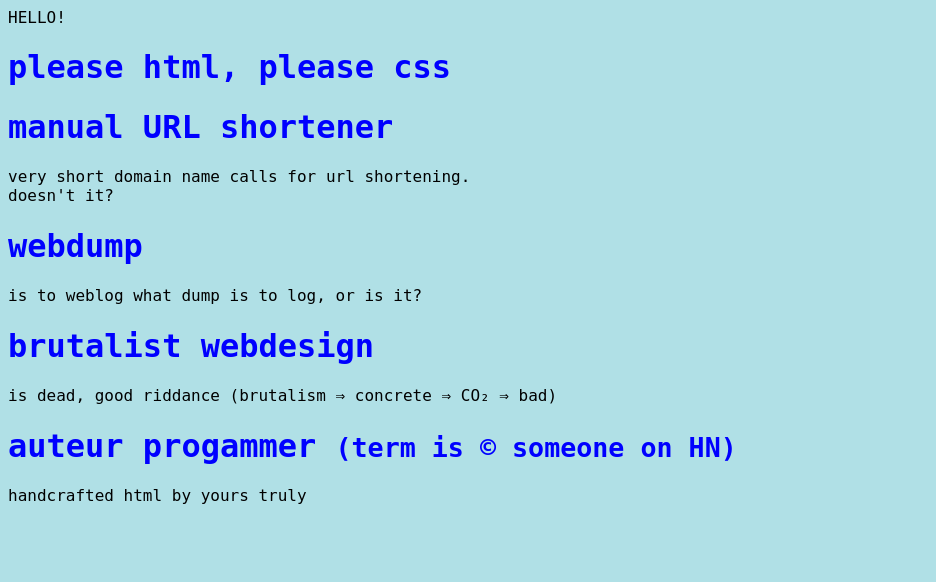
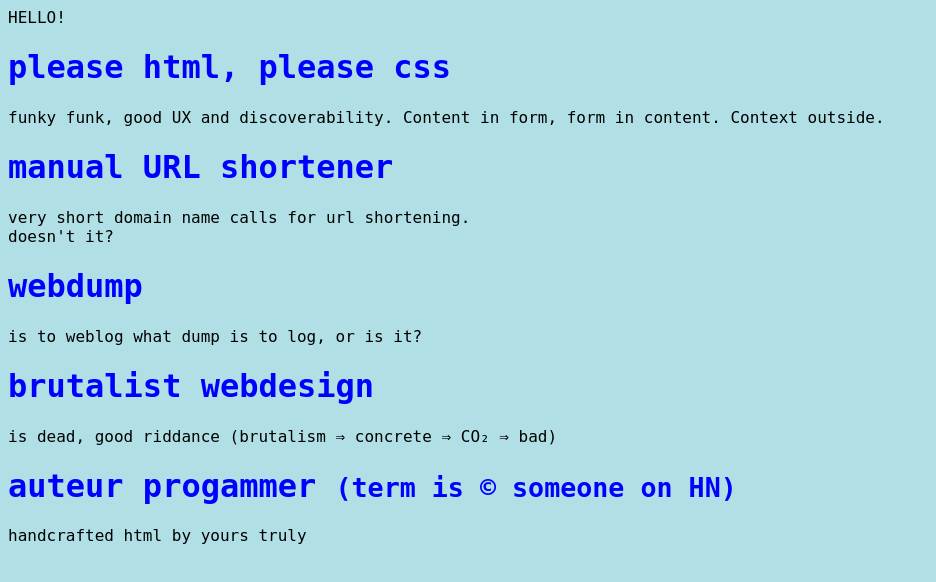
Before and after one commit to bottine/rbtnli, a plain HTML site: page index.html in a window 1280 px wide. Shown: the whole page, without its empty margins (0-936 px from the left). Drawn offline with Linux system fonts and the light colour scheme.

Commit message:
Update index.html

```diff
--- a/index.html
+++ b/index.html
@@ -11,6 +11,9 @@
   <body>
     HELLO!
     <h1>please html, please css</h1>
+    funky funk, good UX and discoverability.
+    Content in form, form in content.
+    Context outside.
     <h1>manual URL shortener</h1>
     very short domain name calls for url shortening.<br/>
     doesn't it?
```
